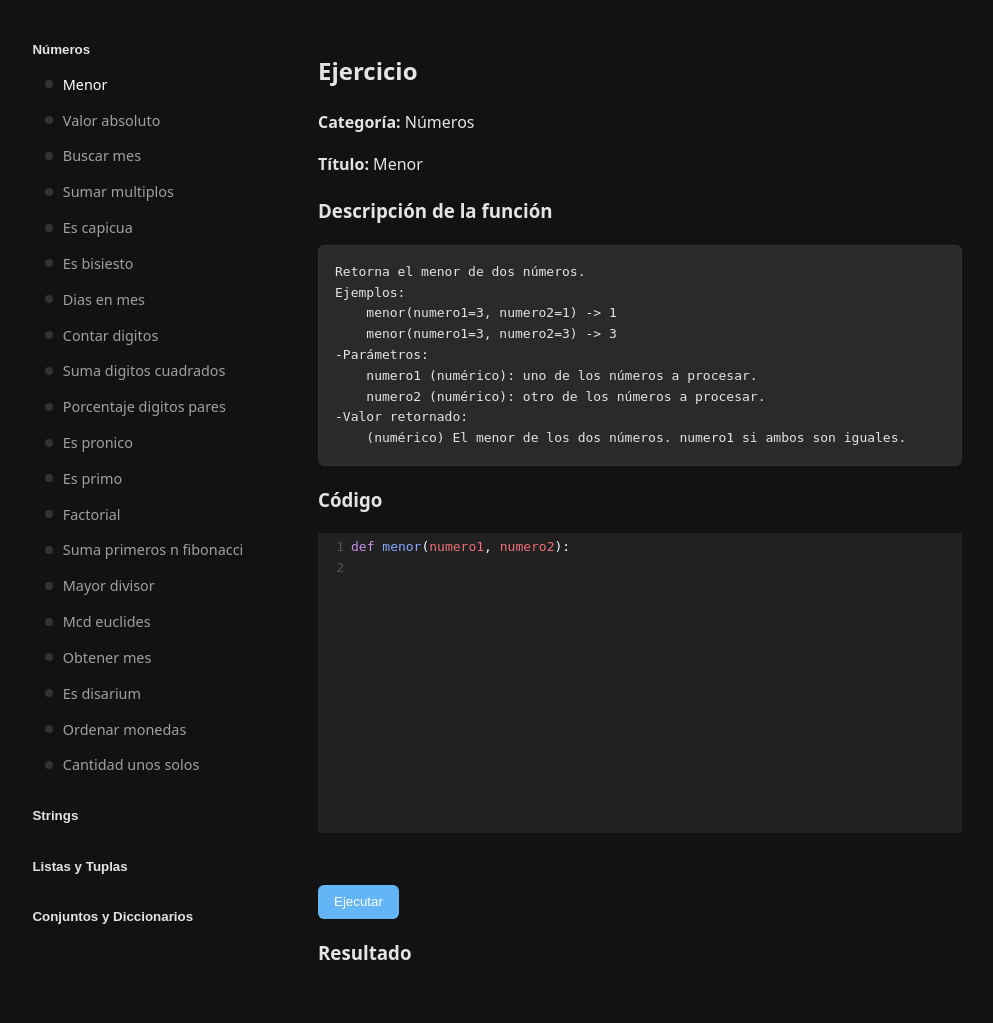
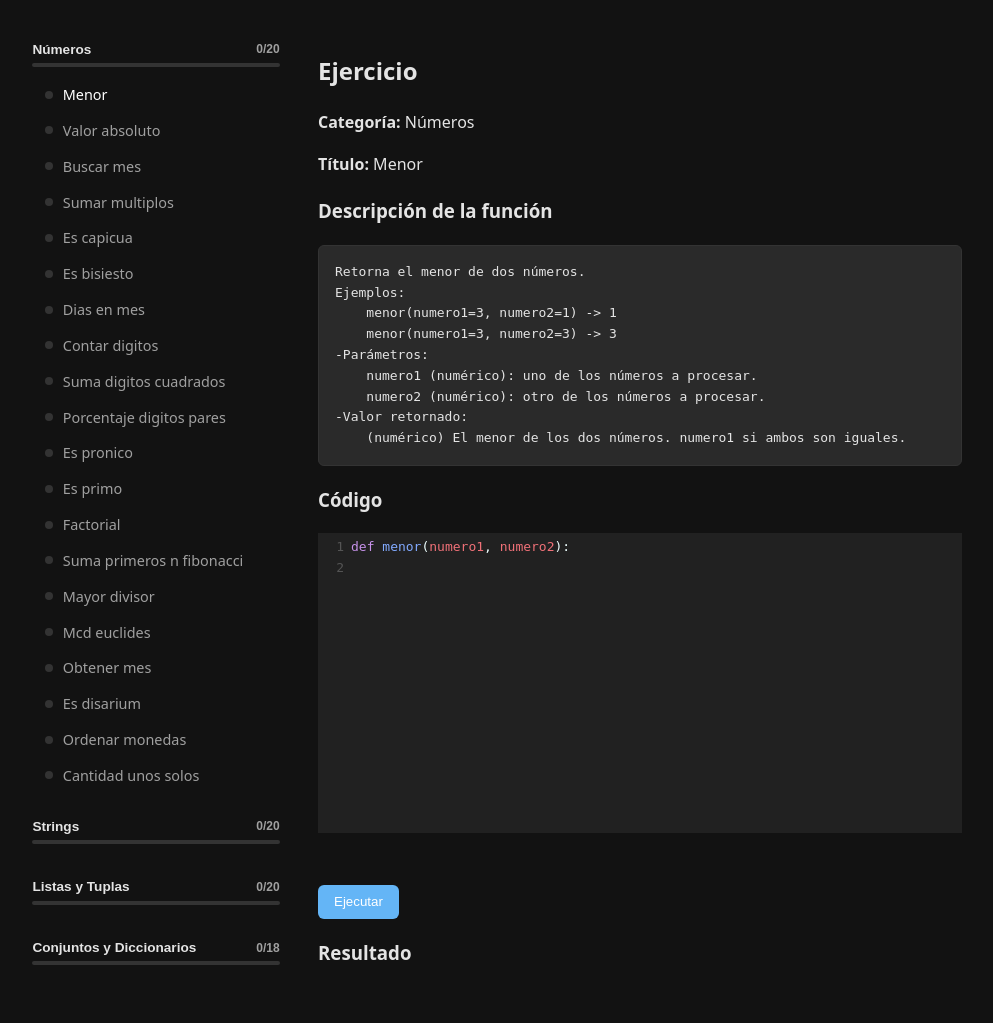
Before and after one commit to patr1c1a/plataforma-practica-interactiva, a FastAPI app: a page that uses web/templates/fragments/exercise_sidebar.html in a window 1280 px wide. Shown: the part 93-1116 px from the top of the page, without its empty margins (146-1139 px from the left). Before the commit the page ends 1053 px from the top, so only its background shows below. Run offline with FastAPI, Linux system fonts and the light colour scheme; some libraries are stand-ins or nearby versions.

Commit message:
feat: agregar barra de progreso en sidebar

```diff
--- a/web/static/css/styles.css
+++ b/web/static/css/styles.css
@@ -453,13 +453,41 @@ header {
   color: var(--primary);
 }
 
+.sidebar-category.open .sidebar-exercises {
+  display: block;
+}
+
+.sidebar-category-header {
+  display: flex;
+  justify-content: space-between;
+  align-items: center;
+  font-size: 0.85rem;
+}
+
+.sidebar-category-text {
+  font-size: 0.75rem;
+  color: var(--text-secondary);
+}
+
+.sidebar-category-progress {
+  width: 100%;
+  height: 4px;
+  background-color: var(--border);
+  border-radius: 4px;
+  overflow: hidden;
+  margin-top: 0.4rem;
+}
+
+.sidebar-category-progress-bar {
+  height: 100%;
+  width: 0%;
+  background-color: var(--success);
+  transition: width 0.4s ease;
+}
+
 .sidebar-exercises {
   display: none;
   padding-left: 0.8rem;
-}
-
-.sidebar-category.open .sidebar-exercises {
-  display: block;
 }
 
 .sidebar-exercise-link {
--- a/web/static/js/app.js
+++ b/web/static/js/app.js
@@ -15,6 +15,7 @@
         updateExerciseVisualState();
         updateCategoryProgress();
         updateSidebarProgress();
+        updateSidebarCategoryProgress();
     }
 
     /* =========================
@@ -389,6 +390,31 @@
         });
     }
 
+    function updateSidebarCategoryProgress() {
+        const progress = loadProgress();
+
+        document.querySelectorAll(".sidebar-category").forEach(categoryBlock => {
+            const category = categoryBlock.dataset.category;
+            const total = parseInt(categoryBlock.dataset.count || "0");
+
+            const completed = progress[category]
+                ? Object.values(progress[category]).filter(e => e.completed).length
+                : 0;
+
+            const percentage = total > 0
+                ? Math.round((completed / total) * 100)
+                : 0;
+
+            const bar = categoryBlock.querySelector(".sidebar-category-progress-bar");
+            const text = categoryBlock.querySelector(".sidebar-category-text");
+
+            if (!bar || !text) return;
+
+            bar.style.width = `${percentage}%`;
+            text.textContent = `${completed}/${total}`;
+        });
+    }
+
     /* =========================
        HTMX HOOKS
     ========================== */
--- a/web/templates/fragments/exercise_sidebar.html
+++ b/web/templates/fragments/exercise_sidebar.html
@@ -2,10 +2,22 @@
 
     {% for category_name, function_names in exercise_groups.items() %}
 
-    <div class="sidebar-category {% if category_name == current_category %}open{% endif %}">
+    <div class="sidebar-category {% if category_name == current_category %}open{% endif %}"
+        data-category="{{ category_name }}" data-count="{{ function_names|length }}">
 
         <button class="sidebar-category-toggle">
-            {{ category_titles.get(category_name, category_name|capitalize) }}
+            <div class="sidebar-category-header">
+                <span>
+                    {{ category_titles.get(category_name, category_name|capitalize) }}
+                </span>
+                <span class="sidebar-category-text">
+                    0/{{ function_names|length }}
+                </span>
+            </div>
+
+            <div class="sidebar-category-progress">
+                <div class="sidebar-category-progress-bar"></div>
+            </div>
         </button>
 
         <div class="sidebar-exercises">
```
